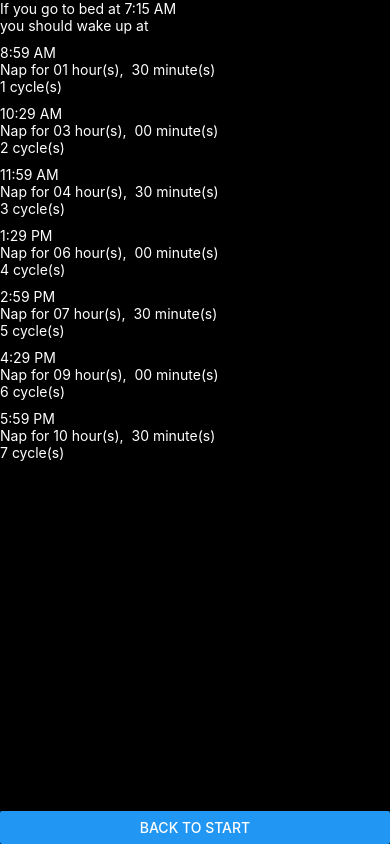
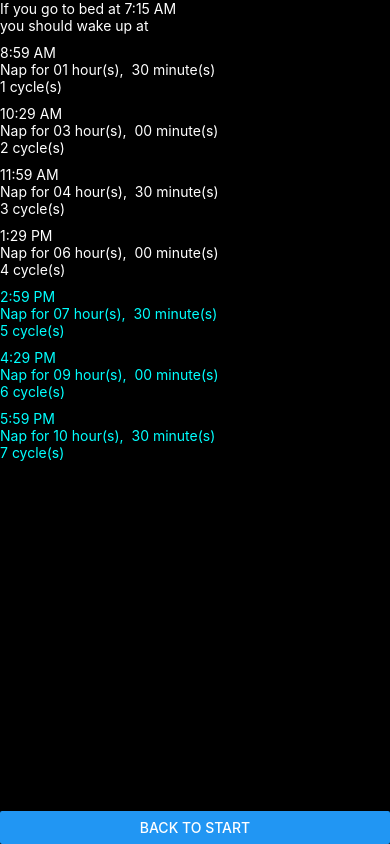
Before and after one commit to 1nd/sleeptime-react-native, a React Native app: screen / in a window 390 px wide. Both pictures are taken after a click on the button "SLEEP NOW". Built offline with nearby package versions, Linux system fonts and the light colour scheme.

Commit message:
Highlight recommended sleep times

```diff
--- a/WakeUpTimes.js
+++ b/WakeUpTimes.js
@@ -19,6 +19,7 @@ type CalculateWakeUpTimes = (params: {
 const DEFAULT_FALL_ASLEEP = 14; // always in minutes.
 const NUM_OF_CYCLE = 7;
 const CYCLE_LENGTH = 90; // always in minutes.
+const RECOMMENDED_MIN_CYCLE = 5;
 
 const calculateWakeUpTimes: CalculateWakeUpTimes = ({
   goToBedTime,
@@ -51,12 +52,18 @@ const calculateSleepDuration: CalculateSleepDuration = ({
   return wakeUpTime.diff(start, ['hours', 'minutes']);
 };
 
+const isRecommendedCycle = (cycle: number): boolean =>
+  cycle >= RECOMMENDED_MIN_CYCLE;
+
 const styles = StyleSheet.create({
   text: {
     color: 'white',
   },
   time: {
     marginTop: 10,
+  },
+  recommendedCycleText: {
+    color: 'aqua',
   },
 });
 
@@ -70,19 +77,22 @@ class WakeUpTimes extends React.Component<Props> {
           data={wakeUpTimes}
           keyExtractor={(item) => item.cycle.toString()}
           renderItem={({ item }) => {
+            const textStyle = isRecommendedCycle(item.cycle)
+              ? [styles.text, styles.recommendedCycleText]
+              : [styles.text];
             return (
               <View style={styles.time}>
-                <Text style={styles.text}>
+                <Text style={textStyle}>
                   {item.dateTime.toLocaleString(DateTime.TIME_SIMPLE)}
                 </Text>
-                <Text style={styles.text}>
+                <Text style={textStyle}>
                   Nap for{' '}
                   {calculateSleepDuration({
                     goToBedTime,
                     wakeUpTime: item.dateTime,
                   }).toFormat("hh 'hour(s), ' mm 'minute(s)'")}
                 </Text>
-                <Text style={styles.text}>{item.cycle} cycle(s)</Text>
+                <Text style={textStyle}>{item.cycle} cycle(s)</Text>
               </View>
             );
           }}
```
